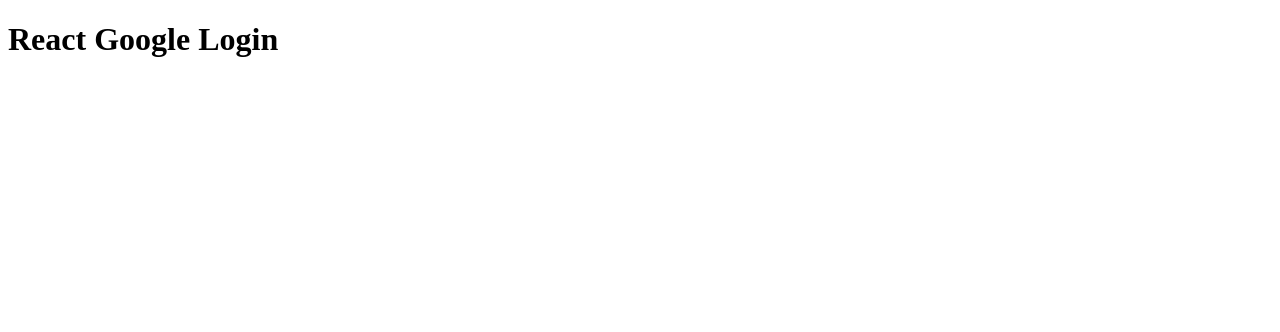
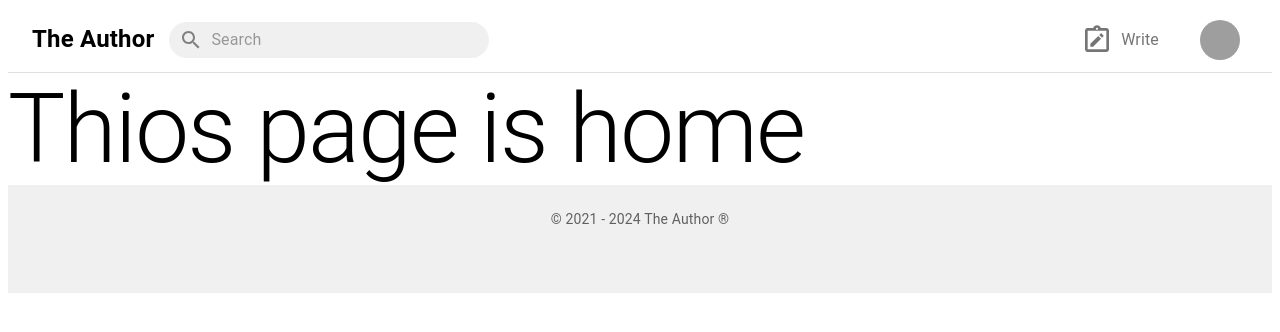
Before and after one commit to Rudreshcg/cz-frontend, a React (Create React App) app: page / in a window 1280 px wide. Shown: the top 332 px of the page. Built offline with nearby package versions, Linux system fonts and the light colour scheme; grey boxes are pictures that could not be loaded.

Commit message:
Updated the header

```diff
--- a/package.json
+++ b/package.json
@@ -3,6 +3,10 @@
   "version": "0.1.0",
   "private": true,
   "dependencies": {
+    "@emotion/react": "^11.13.0",
+    "@emotion/styled": "^11.13.0",
+    "@mui/icons-material": "^5.16.4",
+    "@mui/material": "^5.16.4",
     "@react-oauth/google": "^0.12.1",
     "@testing-library/jest-dom": "^5.17.0",
     "@testing-library/react": "^13.4.0",
@@ -14,6 +18,7 @@
     "axios": "^1.7.2",
     "react": "^18.3.1",
     "react-dom": "^18.3.1",
+    "react-router-dom": "^6.25.1",
     "react-scripts": "5.0.1",
     "typescript": "^4.9.5",
     "web-vitals": "^2.1.4"
--- a/src/App.tsx
+++ b/src/App.tsx
@@ -1,15 +1,18 @@
 import React from 'react';
-import { GoogleOAuthProvider } from '@react-oauth/google';
-import GoogleLoginButton from './Components/GoogleLoginButton';
+import { BrowserRouter as Router, Route, Routes } from 'react-router-dom';
+import Header from './Components/Header';
+import Home from './Components/Home';
+import Footer from './Components/Footer';
 
-function App() {
+const App: React.FC = () => {
   return (
-    <GoogleOAuthProvider clientId="444179628346-uqvkfr30bd0n3k4jprdcr25oh4d2a58i.apps.googleusercontent.com">
-      <div className="App">
-        <h1>React Google Login</h1>
-        <GoogleLoginButton />
-      </div>
-    </GoogleOAuthProvider>
+    <Router>
+      <Header />
+      <Routes>
+        <Route path="/" element={<Home />} />
+      </Routes>
+      <Footer />
+    </Router>
   );
 }
 
--- /dev/null
+++ b/src/Components/Footer.tsx
@@ -0,0 +1,16 @@
+import React from 'react';
+import { Box, Typography, Container, useMediaQuery, useTheme, Link } from '@mui/material';
+
+const Footer: React.FC = () => {
+    const theme = useTheme();
+    const isMobile = useMediaQuery(theme.breakpoints.down('sm'));
+    return (
+        <Box sx={{ backgroundColor: '#f0f0f0', py: 3, textAlign: 'center' }}>
+            <Typography variant="body2" color="textSecondary" sx={{ marginBottom: '40px' }}>
+                &copy; 2021 - 2024 The Author &reg;
+            </Typography>
+        </Box>
+    );
+};
+
+export default Footer;
--- /dev/null
+++ b/src/Components/Header.tsx
@@ -0,0 +1,59 @@
+import React from 'react';
+import { AppBar, Toolbar, Divider, Box, IconButton, Typography, InputBase, Avatar } from '@mui/material';
+import { Link as RouterLink } from 'react-router-dom';
+import SearchIcon from '@mui/icons-material/Search';
+import NoteAltOutlinedIcon from '@mui/icons-material/NoteAltOutlined';
+
+const Header: React.FC = () => {
+    return (
+        <>
+            <AppBar
+                position="static"
+                sx={{
+                    backgroundColor: 'white',
+                    color: 'black',
+                    boxShadow: 'none',
+                    overflowX: 'hidden'
+                }}
+            >
+                <Toolbar sx={{ padding: '0px 16px', display: 'flex', justifyContent: 'space-between', alignItems: 'center', width: '100%', boxSizing: 'border-box' }}>
+                    <Box sx={{ display: 'flex', alignItems: 'center', flexGrow: 1, overflow: 'hidden' }}>
+                        <RouterLink to="/" style={{ textDecoration: 'none', color: 'black' }}>
+                            <Typography variant='h4' sx={{ fontSize: '1.5rem', fontWeight: 'bold' }}>The Author</Typography>
+                        </RouterLink>
+                        <Box sx={{
+                            backgroundColor: '#f0f0f0',
+                            borderRadius: '25px',
+                            display: 'flex',
+                            alignItems: 'center',
+                            padding: '2px 10px',
+                            marginLeft: '15px',
+                            minWidth: 0,
+                            maxWidth: '300px',
+                            flexGrow: 1
+                        }}>
+                            <SearchIcon sx={{ color: 'gray' }} />
+                            <InputBase
+                                placeholder="Search"
+                                sx={{ ml: 1, flex: 1 }}
+                                inputProps={{ 'aria-label': 'search' }}
+                            />
+                        </Box>
+                    </Box>
+                    <Box sx={{ display: 'flex', alignItems: 'center' }}>
+                        <IconButton component={RouterLink} to="/write" sx={{ flexShrink: 0, marginRight: '25px' }}>
+                            <NoteAltOutlinedIcon sx={{fontSize: '2rem'}}/>
+                            <Typography sx={{ marginLeft: '8px' }}>Write</Typography>
+                        </IconButton>
+                        <IconButton component={RouterLink} to="/profile" sx={{ flexShrink: 0 }}>
+                            <Avatar alt="Profile Picture" src="path/to/profile-pic.jpg" />
+                        </IconButton>
+                    </Box>
+                </Toolbar>
+                <Divider sx={{ width: '100%' }} />
+            </AppBar>
+        </>
+    );
+};
+
+export default Header;
--- /dev/null
+++ b/src/Components/Home.tsx
@@ -0,0 +1,12 @@
+import { Box, Typography } from "@mui/material"
+
+const Home: React.FC = () => {
+    return (
+        <Box>
+            <Typography variant="h1">Thios page is home</Typography>
+        </Box>
+
+    )
+}
+
+export default Home
```
Also changed, not shown: src/Components/SignIn.tsx (added, +15 -0 lines).
